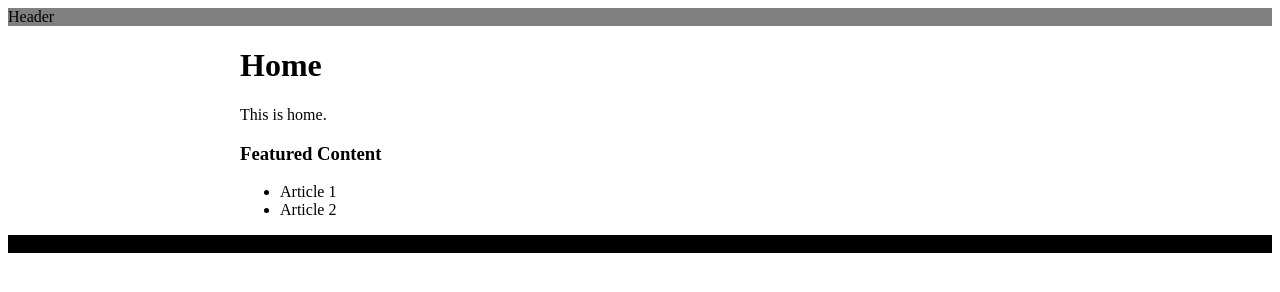
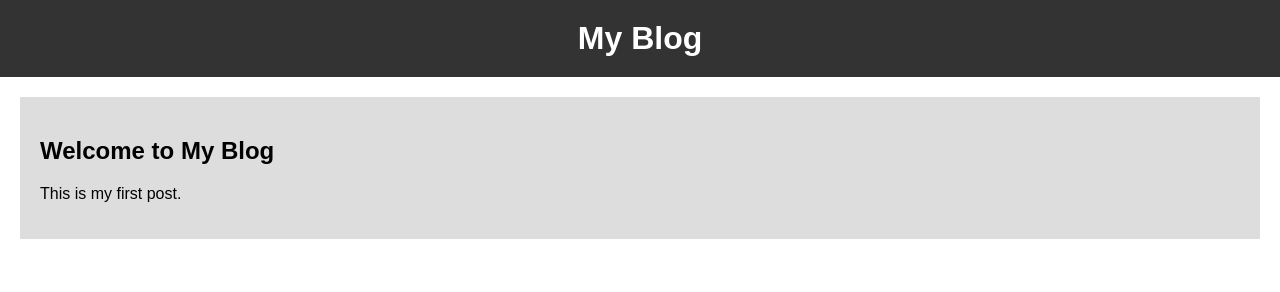
Before and after one commit to keejuneman/keejuneman.github.io, a plain HTML site: page index.html in a window 1280 px wide. Drawn offline with Linux system fonts and the light colour scheme.

Commit message:
feat: New html source

```diff
--- a/index.html
+++ b/index.html
@@ -1,26 +1,44 @@
 <!DOCTYPE html>
+
+
+
 <html>
-	<head>
-		<meta charset="utf-8">
-		<title>My First Github Pages</title>
-		<meta name="viewport" content="width=device-width, initial-scale=1.0">
-	</head>
-	<body>
-		<!-- Main Contents -->
-		<header style="background-color: gray;">Header</header>
-		<div style="width:800px; margin: 0 auto;">
-			<main>
-				<h1>Home</h1>
-				<p>This is home.</p>
-			</main>
-			<aside>
-				<h3>Featured Content</h3>
-				<ul>
-					<li>Article 1</li>
-					<li>Article 2</li>
-				</ul>
-			</aside>
-		</div>
-		<footer style="background-color: black; color; white;">Footer</footer>
-	</body>
+  <head>
+    <title>My Blog</title>
+    <style>
+      body {
+        font-family: Arial, sans-serif;
+        margin: 0;
+        padding: 0;
+      }
+      header {
+	background-color: #333;
+        color: #fff;
+        padding: 20px;
+        text-align: center;
+      }
+      header h1 {
+        margin: 0;
+      }
+      section {
+        margin: 20px;
+      }
+      article {
+        background-color: #ddd;
+        padding: 20px;
+        margin-bottom: 20px;
+      }
+    </style>
+  </head>
+  <body>
+    <header>
+      <h1>My Blog</h1>
+    </header>
+    <section>
+      <article>
+        <h2>Welcome to My Blog</h2>
+        <p>This is my first post.</p>
+      </article>
+    </section>
+  </body>
 </html>
```
